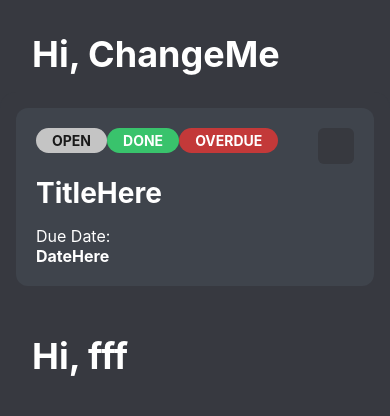
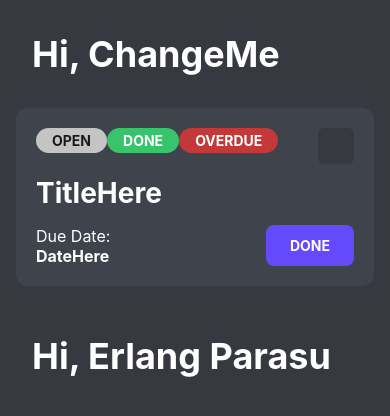
Before and after one commit to erlangparasu/react-native-todo-app, a React Native app: screen /Home in a window 390 px wide. Shown: the top 416 px of the page. Built offline with nearby package versions, Linux system fonts and the light colour scheme; some icons are missing.

Commit message:
wip: ui done button

```diff
--- a/features/home/presentation/screens/HomeScreen.tsx
+++ b/features/home/presentation/screens/HomeScreen.tsx
@@ -94,6 +94,16 @@ const HomeScreen = () => {
                 {"TitleHere"}
               </Text>
 
+              <View
+                style={{
+                  flexDirection: "row",
+                }}
+              >
+                <View
+                  style={{
+                    flex: 1,
+                  }}
+                >
                   <Text
                     style={{
                       color: "white",
@@ -113,6 +123,19 @@ const HomeScreen = () => {
                     {"DateHere"}
                   </Text>
                 </View>
+                <View
+                  style={{
+                    justifyContent: "flex-end",
+                  }}
+                >
+                  <DoneButton
+                    onPress={() => {
+                      //
+                    }}
+                  />
+                </View>
+              </View>
+            </View>
 
             <View
               style={{
@@ -129,7 +152,7 @@ const HomeScreen = () => {
                 }}
               >
                 {"Hi, "}
-                {"fff"}
+                {"Erlang Parasu"}
               </Text>
             </View>
           </ScrollView>
@@ -213,15 +236,41 @@ export function DeleteButton(props: {
           backgroundColor: "rgb(55,57,63)",
           borderWidth: 0,
           borderRadius: 6,
-          padding: 6,
+          padding: 8,
         }}
       >
         <MaterialIcons
           name="delete"
           color="#ffffff"
-          size={24}
+          size={20}
         />
       </View>
     </TouchableOpacity>
   );
 }
+
+export function DoneButton(props: {
+  onPress: () => void;
+}) {
+  return (
+    <TouchableOpacity
+      onPress={props.onPress}
+    >
+      <Text
+        style={{
+          color: "#ffffff",
+          fontSize: 14,
+          fontWeight: "bold",
+          backgroundColor: "rgb(101, 74, 251)",
+          borderWidth: 0,
+          borderRadius: 8,
+          paddingVertical: 12,
+          paddingHorizontal: 24,
+          alignSelf: "flex-start",
+        }}
+      >
+        {"DONE"}
+      </Text>
+    </TouchableOpacity>
+  );
+}
```
Lines whose indentation alone changed are shown as unchanged.
